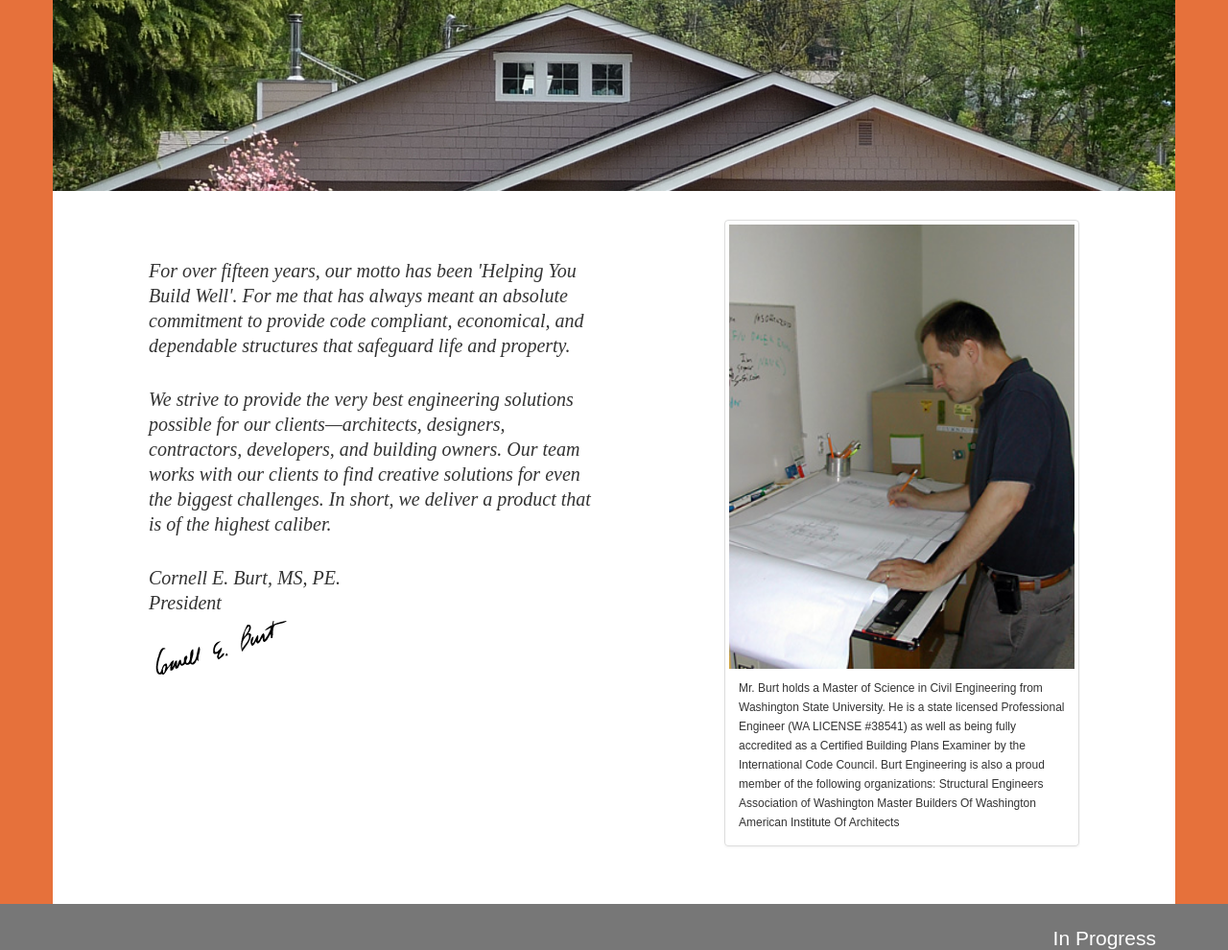
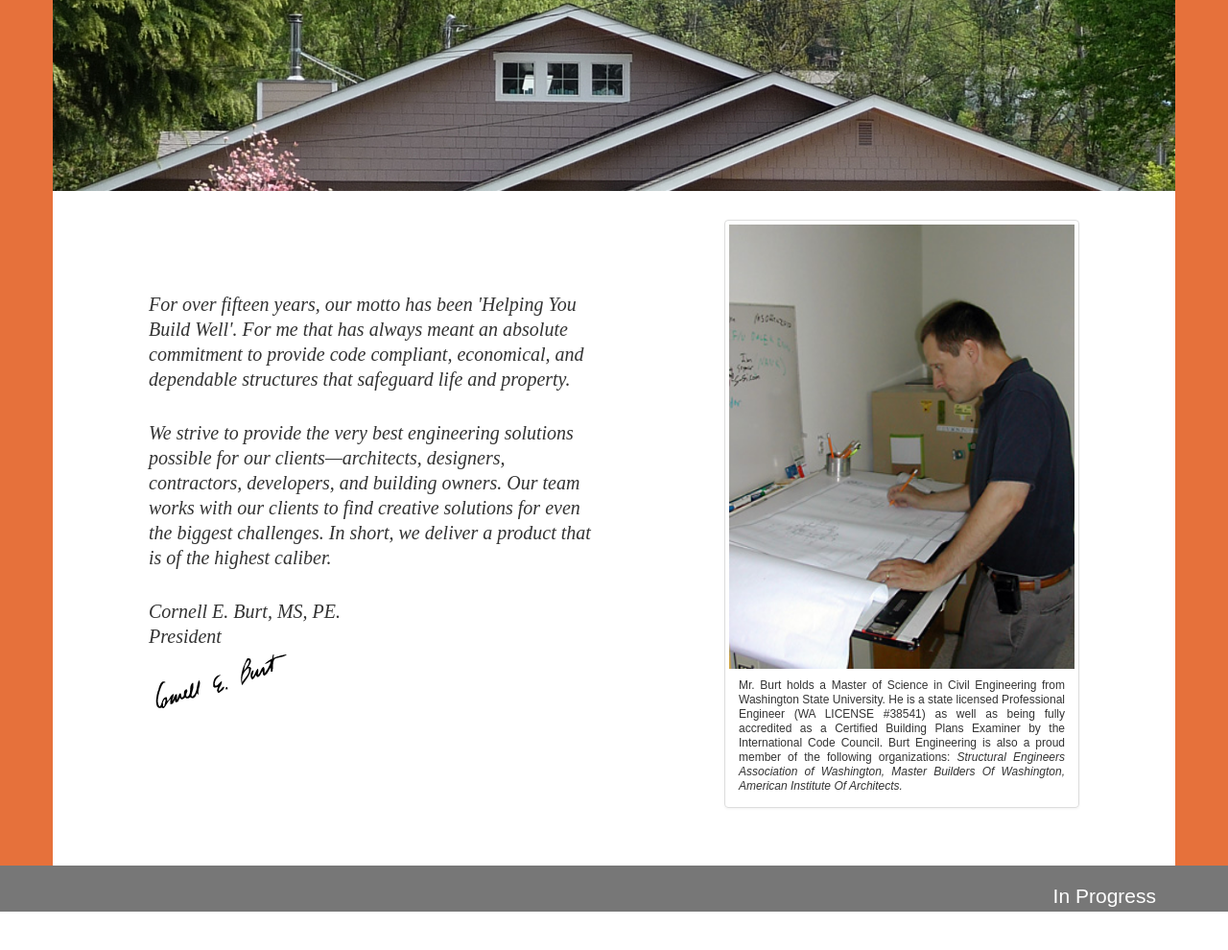
Before and after one commit to oburt/oburt-personal, a PHP site: page /burt-engineering/index.php in a window 1280 px wide. Shown: the part 149-1139 px from the top of the page at 96% size. After the commit the page ends 1099 px from the top, so only its background shows below. Run offline with PHP 8.4, Linux system fonts and the light colour scheme; some libraries are stand-ins or nearby versions.

Commit message:
home page layout

```diff
--- a/www/burt-engineering/css/style.css
+++ b/www/burt-engineering/css/style.css
@@ -72,7 +72,7 @@ section {
 }
 
 .be-index-letter {
-	padding: 40px 0;
+	padding: 75px 0 0;
 	font-size: 20px;
 	line-height: 26px;
 	font-family: "ff-meta-serif-web-pro",serif;
@@ -83,6 +83,8 @@ section {
 }
 .be-index-photo {
 	font-size: 12px;
+	line-height: 15px;
+	text-align: justify;
 }
 .be-index-photo img {
 	width: 360px;
@@ -168,5 +170,5 @@ section.closer p {
 .oburt-work {
 	color: white;
 	text-align: right;
-	margin: 24px 20px 0 0;
+	margin: 20px 20px 0 0;
 }
--- a/www/burt-engineering/index.php
+++ b/www/burt-engineering/index.php
@@ -27,11 +27,7 @@
 				<div class="span4 offset1">
 					<div class="be-index-photo thumbnail">
 						<img src="img/cb_deskside-300.jpg" />
-						<p>Mr. Burt holds a Master of Science in Civil Engineering from Washington State University. He is a state licensed Professional Engineer (WA LICENSE #38541) as well as being fully accredited as a Certified Building Plans Examiner by the International Code Council. Burt Engineering is also a proud member of the following organizations:
-
-						Structural Engineers Association of Washington
-						Master Builders Of Washington
-						American Institute Of Architects
+						<p>Mr. Burt holds a Master of Science in Civil Engineering from Washington State University. He is a state licensed Professional Engineer (WA LICENSE #38541) as well as being fully accredited as a Certified Building Plans Examiner by the International Code Council. Burt Engineering is also a proud member of the following organizations: <em>Structural Engineers Association of Washington, Master Builders Of Washington, American Institute Of Architects.</em>
 						</p>
 					</div>
 				</div>
```
Also changed, not shown: www/burt-engineering/img/cb_deskside-300x360.jpg (added).
